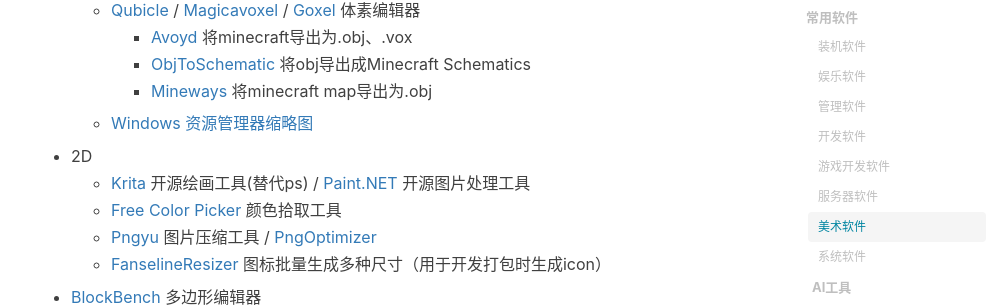
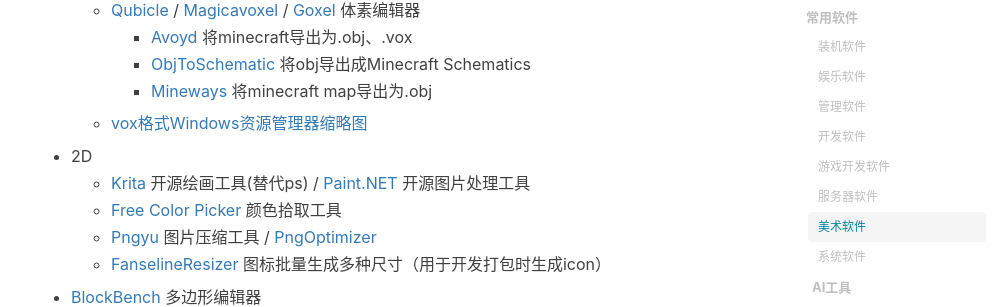
Before and after one commit to gumcstronger/gumcstronger.github.io, a Jekyll site: the page built from _posts/2022/2022-08-24-windows.md, in a window 1280 px wide and 900 px high, scrolled down 3543 px. Shown: the part 147-454 px from the top of the window, without its empty margins (234-1226 px from the left). Built offline with Jekyll 4.4.1, drawn with Linux system fonts in a browser that asks for light colours; comment, search, counter and statistics services are not loaded.

Commit message:
Update 2022-08-24-windows.md

```diff
--- a/_posts/2022/2022-08-24-windows.md
+++ b/_posts/2022/2022-08-24-windows.md
@@ -117,7 +117,7 @@
     - [Avoyd](https://www.enkisoftware.com/products) 将minecraft导出为.obj、.vox
     - [ObjToSchematic](https://github.com/LucasDower/ObjToSchematic) 将obj导出成Minecraft Schematics
     - [Mineways](https://www.realtimerendering.com/erich/minecraft/public/mineways/index.html) 将minecraft map导出为.obj
-  - [Windows 资源管理器缩略图](https://github.com/Arlorean/Voxels)
+  - [vox格式Windows资源管理器缩略图](https://github.com/Arlorean/Voxels)
 - 2D
   - [Krita](https://krita.org/) 开源绘画工具(替代ps) / [Paint.NET](https://github.com/paintdotnet/release/releases) 开源图片处理工具
   - [Free Color Picker](https://github.com/jackdp/Free-Color-Picker) 颜色拾取工具
```
